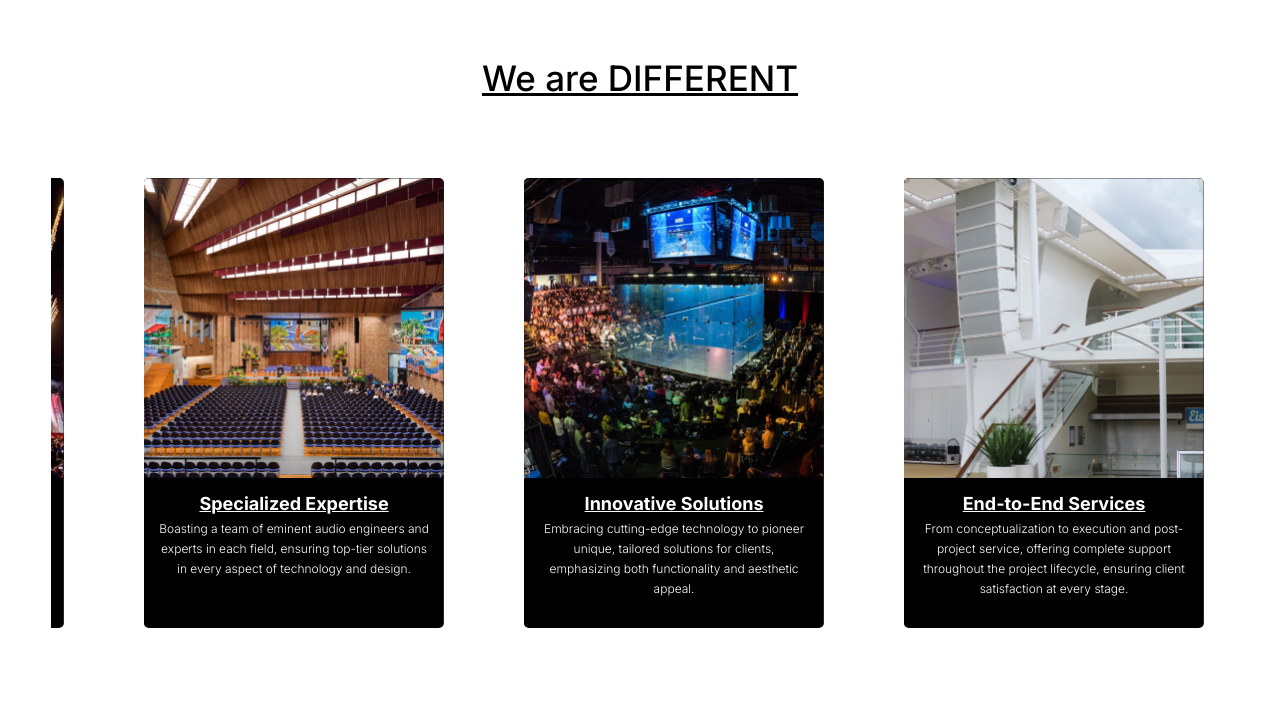
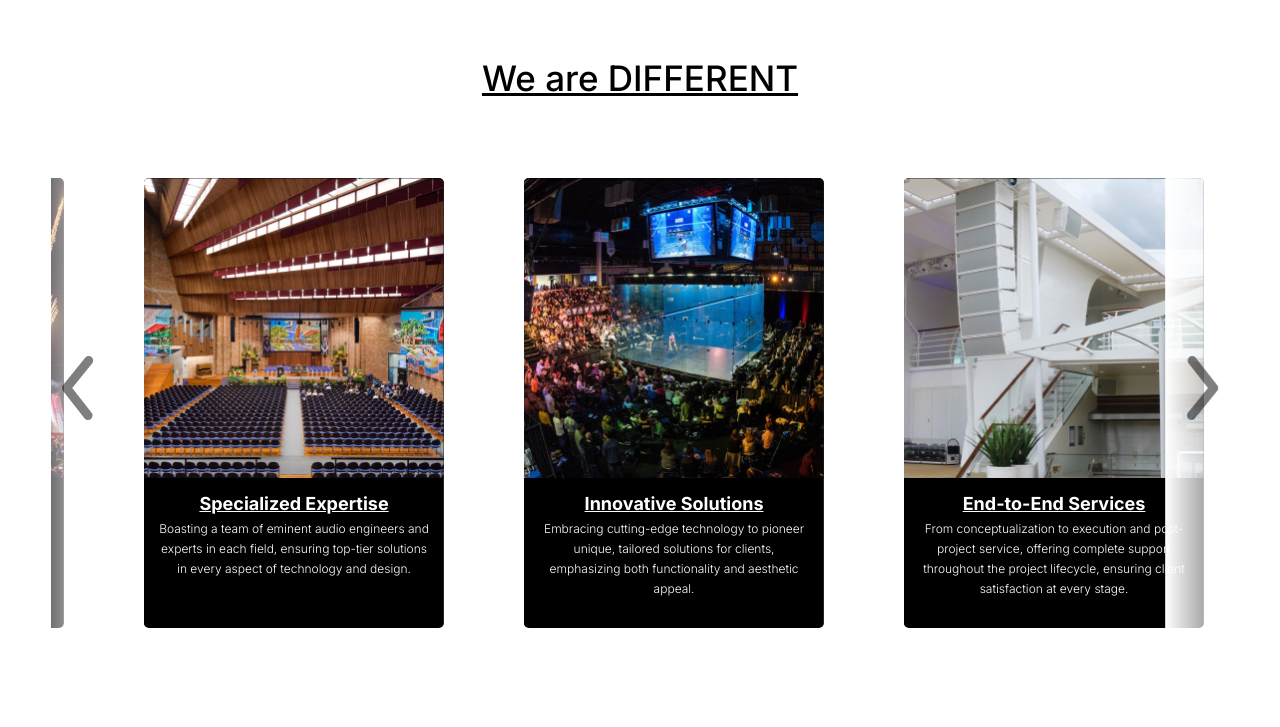
Before and after one commit to SajalSatsangi/SecureTech-AV, a plain HTML site: page index.html in a window 1280 px wide. Shown: the part 815-1542 px from the top of the page. Drawn offline with Linux system fonts and the light colour scheme.

Commit message:
6th commit

```diff
--- a/css/footer.css
+++ b/css/footer.css
@@ -89,7 +89,7 @@ footer {
     display: flex;
     justify-content: center;
     align-items: center;
-    background: #000;
+    background: #111111;
     padding: 12px;
     color: #959595;
 }
--- a/css/home.css
+++ b/css/home.css
@@ -165,7 +165,7 @@ main {
     filter: blur(1px);
 }
 
-.description .sub-heading-3{
+.description .sub-heading-3 {
     margin-top: 30px;
     text-align: center;
     color: #000;
@@ -174,45 +174,46 @@ main {
     text-decoration: none;
 }
 
-.content-3{
+.content-3 {
     width: 51%;
 }
 
 
 /* solutions */
 
-.solutions{
+.solutions {
     display: flex;
     justify-content: space-around;
     margin-bottom: 150px;
 }
 
-.solutions-services, .venue-spaces{
+.solutions-services,
+.venue-spaces {
     border: 2px black solid;
     padding: 50px 20px 0 20px;
 }
 
-.solutions-services{
+.solutions-services {
     margin-left: 20px;
 }
 
-.venue-spaces{
+.venue-spaces {
     margin-right: 20px;
 }
 
-.header{
+.header {
     display: flex;
     justify-content: center;
 }
 
-.title{
+.title {
     font-size: 28px;
     font-weight: 700;
     position: relative;
     margin-bottom: 70px;
 }
 
-.solutions .title:after{
+.solutions .title:after {
     content: '';
 
     width: 100%;
@@ -226,7 +227,7 @@ main {
     filter: blur(1px);
 }
 
-.part1{
+.part1 {
     display: flex;
     justify-content: space-between;
     position: relative;
@@ -235,7 +236,7 @@ main {
     font-size: 12px;
 }
 
-.part1:after{
+.part1:after {
     content: '';
 
     width: 100%;
@@ -247,7 +248,7 @@ main {
     border-style: solid;
 }
 
-.part2{
+.part2 {
     display: flex;
     justify-content: space-between;
     position: relative;
@@ -256,7 +257,7 @@ main {
     margin-bottom: 38px;
 }
 
-.part2:after{
+.part2:after {
     content: '';
 
     width: 100%;
@@ -268,26 +269,62 @@ main {
     border-style: solid;
 }
 
-.info{
+.info {
     display: flex;
     flex-direction: column;
     margin-right: 40px;
 }
 
-.info1{
+.info1 {
     display: flex;
     flex-direction: column;
     margin-left: 40px;
 }
 
-.info2{
+.info2 {
     display: flex;
     flex-direction: column;
     margin-right: 150px;
 }
 
-.info3{
+.info3 {
     display: flex;
     flex-direction: column;
     margin-left: 150px;
 }
+
+.pre-btn,
+.nxt-btn {
+    border: none;
+    width: 9vw;
+    position: absolute;
+    top: 0;
+    height: 100%;
+    display: flex;
+    justify-content: center;
+    align-items: center;
+    background: linear-gradient(90deg, rgba(255, 255, 255, 0) 0%, #fff 100%);
+    cursor: pointer;
+    z-index: 8;
+    padding-left: 40px;
+    margin-top: 75px;
+}
+
+.nxt-btn{
+    right: 0;
+    transform: rotate(180deg);
+}
+
+.pre-btn{
+    left: 0;
+}
+
+.pre-btn img,
+.nxt-btn img{
+    opacity: 0.5;
+}
+
+.pre-btn:hover img,
+.nxt-btn:hover img{
+    opacity: 1;
+}
--- a/index.html
+++ b/index.html
@@ -24,7 +24,10 @@
     <!-- cards container -->
     <section class="product">
         <h2 class="product-title">We are DIFFERENT</h2>
+        <button class="pre-btn"><img src="img/arrow.png" alt=""></button>
+        <button class="nxt-btn"><img src="img/arrow.png" alt=""></button>
         <div class="product-container">
+
             <div class="product-card">
                 <div class="product-image">
                     <img src="img/card1.png" class="product-thumb" alt="">
@@ -298,6 +301,7 @@
     <div class="footer-main"></div>
 
     <script src="js/nav.js"></script>
+    <script src="js/home.js"></script>
     <script src="js/footer.js"></script>
 </body>
 
--- a/js/home.js
+++ b/js/home.js
@@ -0,0 +1,16 @@
+const productContainers = [...document.querySelectorAll('.product-container')];
+const nxtBtn = [...document.querySelectorAll('.nxt-btn')];
+const preBtn = [...document.querySelectorAll('.pre-btn')];
+
+productContainers.forEach((item, i) => {
+    let containerDimentions = item.getBoundingClientRect();
+    let containerWidth = containerDimentions.width;
+
+    nxtBtn[i].addEventListener('click', () => {
+        item.scrollLeft += containerWidth/4;
+    })
+
+    preBtn[i].addEventListener('click', () => {
+        item.scrollLeft -= containerWidth/4;
+    })
+})
```
Also changed, not shown: img/arrow.png (added).
